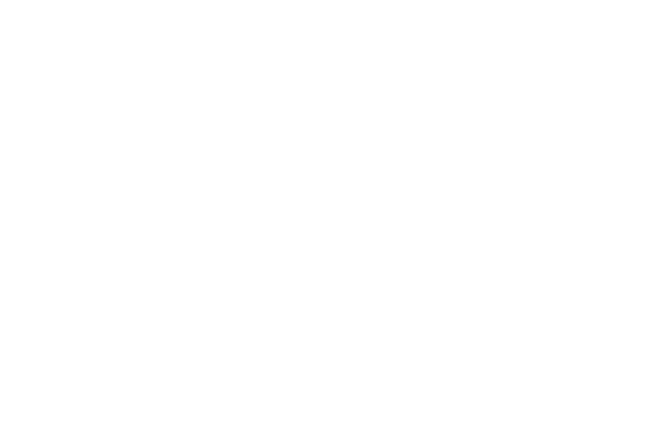
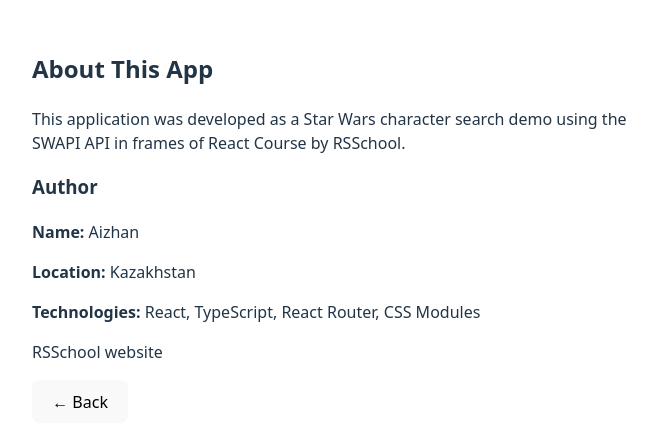
Before and after one commit to Ulistonee/rsschool-react, a React (Vite) app: page /about in a window 1280 px wide. Before the commit this address had no page. Shown: the part 173-620 px from the top of the page, without its empty margins (308-965 px from the left). Built offline with nearby package versions, Linux system fonts and the light colour scheme.

Commit message:
feat: add about page

```diff
--- a/src/App.module.css
+++ b/src/App.module.css
@@ -47,3 +47,16 @@
   border-left: 1px solid #ccc;
   padding-left: 20px;
 }
+
+.resetLink {
+  all: unset;
+  color: inherit;
+  text-decoration: none;
+  cursor: pointer;
+}
+
+a {
+  all: unset;
+  cursor: pointer;
+  color: inherit;
+}
--- a/src/App.tsx
+++ b/src/App.tsx
@@ -3,7 +3,7 @@ import { useState } from 'react';
 import Search from './components/search/search.tsx';
 import Results from './components/results/results.tsx';
 import ErrorThrower from './components/error-thrower/error-thrower.tsx';
-import { Outlet } from 'react-router-dom';
+import { Link, Outlet } from 'react-router-dom';
 import styles from './App.module.css';
 
 const App = () => {
@@ -19,6 +19,13 @@ const App = () => {
 
   return (
     <>
+      <header>
+        <nav>
+          <Link to="/about" className={styles.resetLink}>
+            About
+          </Link>
+        </nav>
+      </header>
       <Search defaultValue={searchTerm} onSearch={handleSearch} />
       <div className={styles.mainLayout}>
         <div className={styles.left}>
--- a/src/main.tsx
+++ b/src/main.tsx
@@ -5,6 +5,7 @@ import App from './App.tsx';
 import ErrorBoundary from './components/error-boundary/error-boundary.tsx';
 import { BrowserRouter, Routes, Route } from 'react-router-dom';
 import PersonDetails from './components/person-details/person-details.tsx';
+import About from './pages/about/About.tsx';
 
 const container = document.getElementById('root');
 
@@ -20,6 +21,7 @@ createRoot(container).render(
           <Route path="/" element={<App />}>
             <Route path="person/:id" element={<PersonDetails />} />
           </Route>
+          <Route path="/about" element={<About />} />
         </Routes>
       </ErrorBoundary>
     </BrowserRouter>
--- /dev/null
+++ b/src/pages/about/About.tsx
@@ -0,0 +1,39 @@
+import styles from './about.module.css';
+import { useNavigate } from 'react-router-dom';
+
+const About = () => {
+  const navigate = useNavigate();
+
+  const handleClose = () => {
+    navigate('/');
+  };
+  return (
+    <div className={styles.container}>
+      <h2>About This App</h2>
+      <p>
+        This application was developed as a Star Wars character search demo
+        using the SWAPI API in frames of React Course by RSSchool.
+      </p>
+
+      <h3>Author</h3>
+      <p>
+        <strong>Name:</strong> Aizhan
+      </p>
+      <p>
+        <strong>Location:</strong> Kazakhstan
+      </p>
+      <p>
+        <strong>Technologies:</strong> React, TypeScript, React Router, CSS
+        Modules
+      </p>
+      <p>
+        <a href="https://rs.school/">RSSchool website</a>
+      </p>
+      <button onClick={handleClose} className={styles.closeButton}>
+        &larr; Back
+      </button>
+    </div>
+  );
+};
+
+export default About;
--- /dev/null
+++ b/src/pages/about/about.module.css
@@ -0,0 +1,6 @@
+.container {
+    padding: 2rem;
+    max-width: 600px;
+    margin: 0 auto;
+    font-family: system-ui, sans-serif;
+}
```
